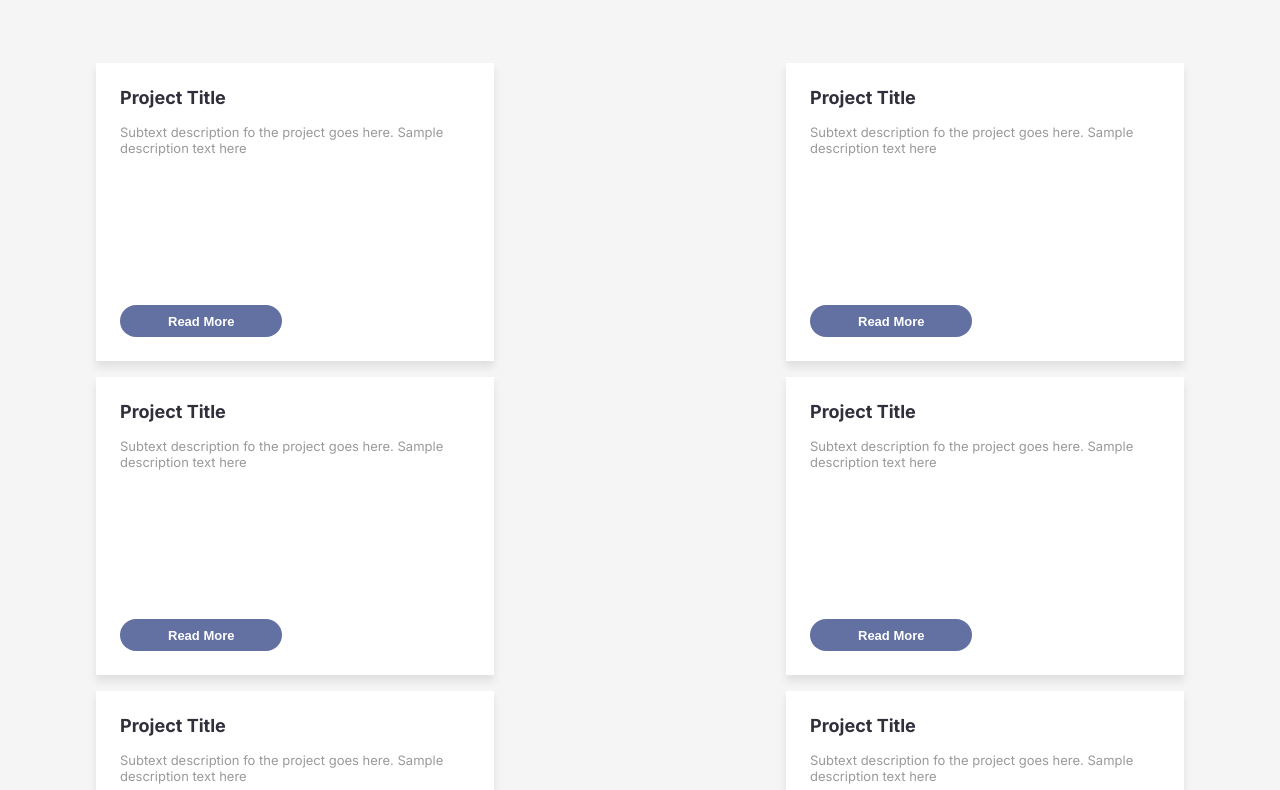
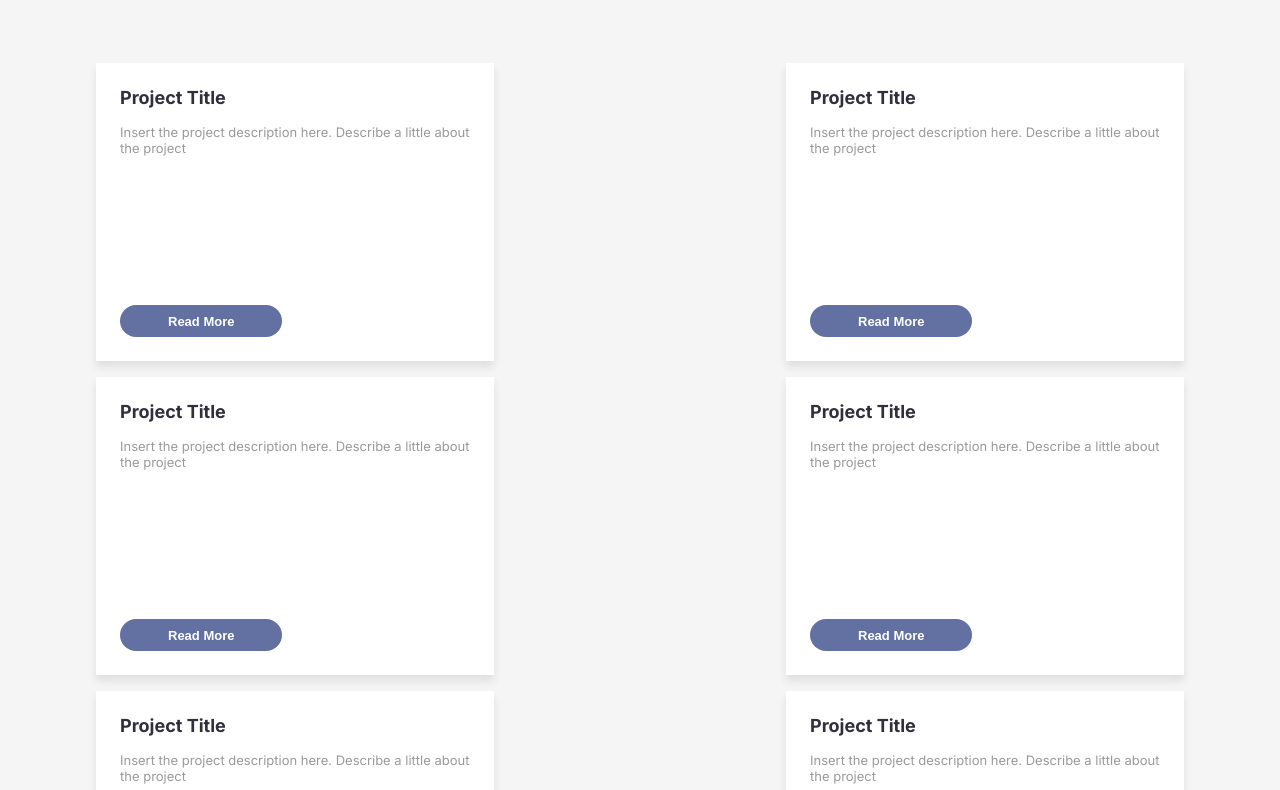
Before and after one commit to dlea8/darrin-website, a React (Create React App) app: page / in a window 1280 px wide. Shown: the part 1490-2280 px from the top of the page. Built offline with nearby package versions, Linux system fonts and the light colour scheme.

Commit message:
added props to new project card

```diff
--- a/src/ProjectsSection/projectCardNew.js
+++ b/src/ProjectsSection/projectCardNew.js
@@ -2,7 +2,7 @@ import "./projectStyles.css";
 import "../Styles/GlobalStyles.css"
 import BlueButton from "../SharedComponents/blueButton.js";
 
-export default function ProjectCardNew(props) {
+export default function ProjectCardNew({title, subtitle}) {
 
     function readMore() {
         alert("Navigate to project page")
@@ -11,9 +11,9 @@ export default function ProjectCardNew(props) {
     return (
         <div className="new-project-card-container project-card-accent-line">
             <div className="new-project-card-text-container">
-                <label className="new-project-card-title">Project Title</label>
+                <label className="new-project-card-title">{title}</label>
                 <label className="new-project-card-subtitle">
-                    Subtext description fo the project goes here. Sample description text here
+                    {subtitle}
                 </label>
                 {/* want to add a read more link witb an arrow icon and underline in blue */}
                 {/* Read more could either be a link or a pill shape button
--- a/src/ProjectsSection/projects.js
+++ b/src/ProjectsSection/projects.js
@@ -15,12 +15,31 @@ function Projects() {
             <label>Personal Projects</label>
         </div>
         <div className="projects-content">
-            <ProjectCardNew/>
-            <ProjectCardNew/>
-            <ProjectCardNew/>
-            <ProjectCardNew/>
-            <ProjectCardNew/>
-            <ProjectCardNew/>
+            <ProjectCardNew
+              title={"Project Title"}
+              subtitle={"Insert the project description here. Describe a little about the project"}
+            />
+            <ProjectCardNew
+              title={"Project Title"}
+              subtitle={"Insert the project description here. Describe a little about the project"}
+            />
+            <ProjectCardNew
+              title={"Project Title"}
+              subtitle={"Insert the project description here. Describe a little about the project"}
+            />
+            <ProjectCardNew
+              title={"Project Title"}
+              subtitle={"Insert the project description here. Describe a little about the project"}
+            />
+            <ProjectCardNew
+              title={"Project Title"}
+              subtitle={"Insert the project description here. Describe a little about the project"}
+            />
+            <ProjectCardNew
+              title={"Project Title"}
+              subtitle={"Insert the project description here. Describe a little about the project"}
+            />
+
 
             {/* <div className="project-grow">
               <ProjectCard
```
